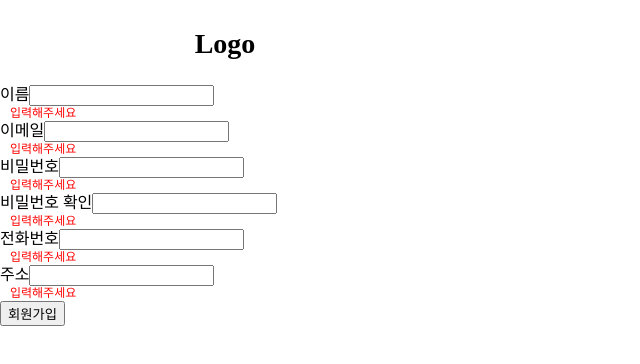
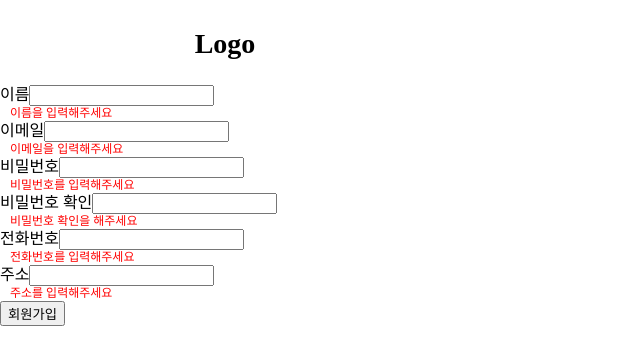
Before and after one commit to uiyeon831/book-shopping-mall-webapp, a React (Create React App) app: page /join in a window 1280 px wide. Shown: the top 364 px of the page, without its empty margins (0-640 px from the left). Built offline with nearby package versions, Linux system fonts and the light colour scheme.

Commit message:
Modify Join Page Frame

```diff
--- a/src/pages/User/Join/Join.js
+++ b/src/pages/User/Join/Join.js
@@ -15,35 +15,34 @@ class Join extends React.Component {
           <div>
             <label htmlFor="username">이름</label>
             <input type="text" id="username" />
-            <div id="showUsernameMessage" class="showMessage">입력해주세요</div>
+            <div id="showUsernameMessage" class="showMessage">이름을 입력해주세요</div>
           </div>
           <div>
             <label htmlFor="email">이메일</label>
             <input type="text" id="email" />
-            <div id="showEmailMessage" class="showMessage">입력해주세요</div>
+            <div id="showEmailMessage" class="showMessage">이메일을 입력해주세요</div>
           </div>
           <div>
             <label htmlFor="password">비밀번호</label>
             <input type="password" id="password" />
-            <div id="showPasswordMessage" class="showMessage">입력해주세요</div>
+            <div id="showPasswordMessage" class="showMessage">비밀번호를 입력해주세요</div>
           </div>
           <div>
             <label htmlFor="repassword">비밀번호 확인</label>
             <input type="password" id="repassword" />
-            <div id="showRepasswordMessage" class="showMessage">입력해주세요</div>
+            <div id="showRepasswordMessage" class="showMessage">비밀번호 확인을 해주세요</div>
           </div>
           <div>
             <label htmlFor="phoneNumber">전화번호</label>
             <input type="number" id="phoneNumber" />
-            <div id="showPhoneNumberMessage" class="showMessage">입력해주세요</div>
+            <div id="showPhoneNumberMessage" class="showMessage">전화번호를 입력해주세요</div>
           </div>
           <div>
             <label htmlFor="address">주소</label>
             <input type="text" id="address" />
-            <div id="showAddressMessage" class="showMessage">입력해주세요</div>
+            <div id="showAddressMessage" class="showMessage">주소를 입력해주세요</div>
           </div>
           <button id="joinBtn">회원가입</button>
-
         </form>
       </main>
     );
```
